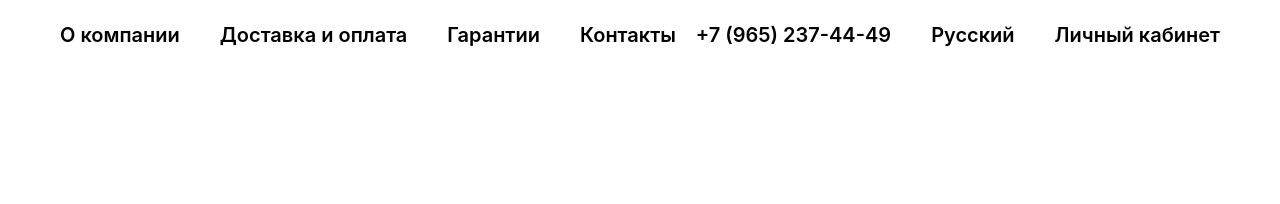
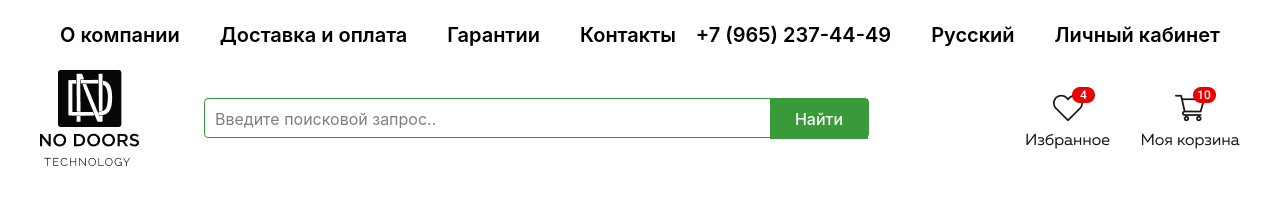
Before and after one commit to madinajahongirova01-jpg8/kor-bo-branch, a website: page src/Muhammad.html in a window 1280 px wide. Drawn offline with nearby package versions, Linux system fonts and the light colour scheme; files that its build step writes are made by us from their sources.

Commit message:
header2 muhammad

```diff
--- a/src/Muhammad.html
+++ b/src/Muhammad.html
@@ -21,6 +21,19 @@
                 <p>Личный кабинет</p>
             </div>
         </div>
+        <div class="flex items-center justify-between lg:flex hidden">
+            <div class="flex items-center gap-[65px]">
+                <img src="./muhammad-img/logo (1).png" alt="">
+                <div class="w-[665px] h-[40px] flex border border-[#399A3A] rounded-[4px] justify-between ">
+                    <input type="text" placeholder="Введите поисковой запрос.." class="p-[10px] w-[665px] h-[40px]">
+                    <button class="w-[116px] h-[40px] bg-[#399A3A] text-[16px] font-medium text-[white]">Найти</button>
+                </div>
+            </div>
+            <div class="flex gap-[30px]">
+                <img src="./muhammad-img/favorite'.png" alt="">
+                <img src="./muhammad-img/cart.png" alt="">
+            </div>
+        </div>
     </header>
 </body>
 </html>
```
Also changed, not shown: src/muhammad-img/cart.png (added), src/muhammad-img/favorite'.png (added), src/muhammad-img/logo (1).png (added).
